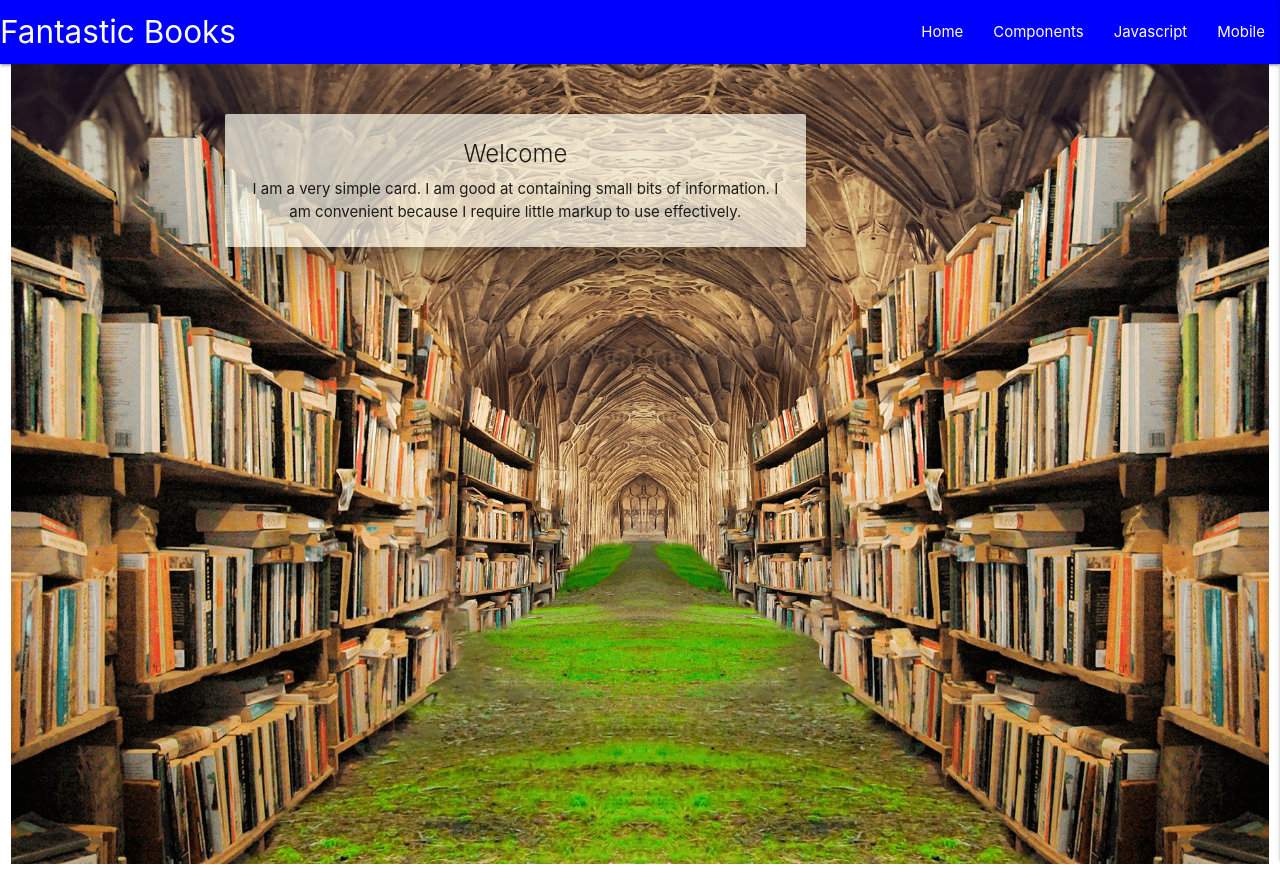
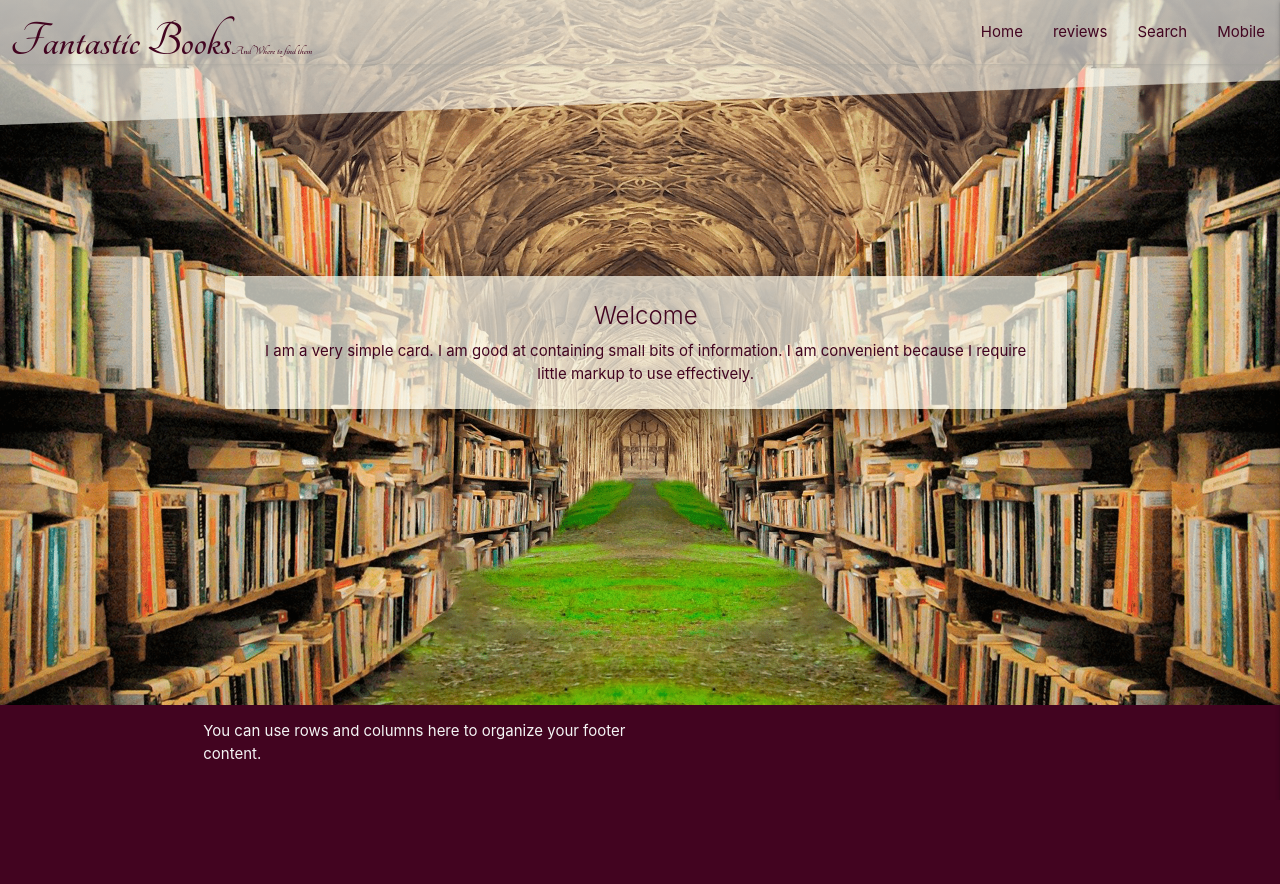
Before and after one commit to aineon/Python-Practice, a Flask app: page / in a window 1280 px wide. After the commit the page ends 759 px from the top, so only its background shows below. Run offline with Flask 2, Linux system fonts and the light colour scheme; some libraries are stand-ins or nearby versions.

Commit message:
add styles, add search and review views

```diff
--- a/app.py
+++ b/app.py
@@ -23,6 +23,15 @@ mongo = PyMongo(app)
 def home():
     return render_template("home.html")
 
+@app.route("/reviews")
+def reviews():
+    return render_template("reviews.html")
+
+
+@app.route("/search")
+def search():
+    return render_template("search.html")
+
 
 if __name__ == "__main__":
     app.run(host=os.environ.get("IP"),
--- a/static/css/style.css
+++ b/static/css/style.css
@@ -1,28 +1,127 @@
+@import url('https://fonts.googleapis.com/css2?family=Tangerine:wght@400;700&display=swap');
 
+header {
+    position: relative;
+    height: 125px;
+    overflow: hidden;
+    z-index: 2;
+}
+
+nav .brand-logo {
+    color: #420420;
+    padding-left: 10px;
+    padding-top: 10px;
+    font-family: 'Tangerine', cursive;
+    font-weight: 700;
+    font-size: 50px;
+}
+
+nav ul a {
+    color: #420420;
+}
+
+nav a {
+    color: #420420;
+}
+
+.bg-color {
+    background-color: transparent;
+}
+
+.nav-wrapper {
+    border-bottom: 0;
+    box-shadow: none;
+}
+
+.bg-navbar:before {
+    position: absolute;
+    top: 0;
+    bottom: 0;
+    left: 0;
+    right: 0;
+    width: 100%;
+    height: 100%;
+    transform: skewY(-2deg);
+    transform-origin: top left;
+    content: '';
+    background-image: linear-gradient(rgba(250, 250, 237, 0.7), rgba(251,251,240, 0.6));
+}
+
+.sub-logo {
+    font-size: 12px;
+}
+
+.home-container {
+    position: relative;
+}
+
+.home-image{
+    background: url("../images/grass_floor.png");
+}
+
+.reviews-image {
+    background: url("../images/arch_door.png");
+}
+
+.search-image {
+    background: url("../images/sky.png");
+}
 
 .bg-image {
-  background: url("../images/grass_floor.png");
+  /*background: url("../images/grass_floor.png"); */
   background-repeat: no-repeat;
   background-position: center;
   -webkit-background-size: cover;
   -moz-background-size: cover;
   -o-background-size: cover;
   background-size: cover;
+  top: 0;
+  bottom: 0;
+  left: 0;
+  right: 0;
+  width: 100%;
   height: 100vh;
-  margin: 0;
+  position: absolute;
+  content: '';
+  z-index: -1;
+  margin-bottom:0 0 30px 0;
 }
+
+
 
 .card-container {
   margin: auto;
+  position: relative;
 }
 
 .card {
     background-color: rgba(250, 250, 237, 0.7);
-    margin-top: 50px;
+    margin-top: 150px;
     text-align: center;
-    width: 70%;
+    position: absolute;
 }
 
-.bg-color {
-    background-color: blue;
+.card-content {
+    color: #420420;
 }
+
+footer {
+    z-index: 1;
+    bottom:0;
+}
+
+.page-footer {
+    background-color: #420420;
+    padding-top: 0;
+    padding-bottom: 0;
+}
+
+ body {
+    display: flex;
+    min-height: 100vh;
+    flex-direction: column;
+  }
+
+  main {
+    flex: 1 0 auto;
+  }
--- a/templates/base.html
+++ b/templates/base.html
@@ -17,33 +17,41 @@
 
 <header>
 
-<nav class="nav-extended bg-color">
+<nav class="nav-extended bg-color bg-navbar">
     <div class="nav-wrapper">
-      <a href="#!" class="brand-logo">Fantastic Books</a>
+      <a href="#!" class="brand-logo">Fantastic Books<span class="sub-logo">And Where to find them</span></a>
       <a href="#" data-target="mobile-demo" class="sidenav-trigger right"><i class="fas fa-bars"></i></a>
       <ul class="right hide-on-med-and-down">
         <li><a href="{{ url_for('home') }}">Home</a></li>
-        <li><a href="badges.html">Components</a></li>
-        <li><a href="collapsible.html">Javascript</a></li>
+        <li><a href="{{ url_for('reviews') }}">reviews</a></li>
+        <li><a href="{{ url_for('search') }}">Search</a></li>
         <li><a href="mobile.html">Mobile</a></li>
       </ul>
+
     </div>
   </nav>
 
   <ul class="sidenav" id="mobile-demo">
     <li><a href="{{ url_for('home') }}">Home</a></li>
-    <li><a href="badges.html">Components</a></li>
-    <li><a href="collapsible.html">Javascript</a></li>
+    <li><a href="{{ url_for('reviews') }}">reviews</a></li>
+    <li><a href="{{ url_for('search') }}">Search</a></li>
     <li><a href="mobile.html">Mobile</a></li>
   </ul>
 </header>
-<main></main>
-
-
 
   {% block content %}
   {% endblock %}
 
+
+<footer class="page-footer">
+          <div class="container">
+            <div class="row">
+              <div class="col l6 s12">
+                <p class="grey-text text-lighten-4">You can use rows and columns here to organize your footer content.</p>
+              </div>
+            </div>
+          </div>
+        </footer>
 
     <script src="https://code.jquery.com/jquery-3.5.1.min.js" integrity="sha256-9/aliU8dGd2tb6OSsuzixeV4y/faTqgFtohetphbbj0=" crossorigin="anonymous"></script>
     <script src="https://cdnjs.cloudflare.com/ajax/libs/materialize/1.0.0/js/materialize.min.js"></script>
--- a/templates/home.html
+++ b/templates/home.html
@@ -3,10 +3,13 @@
 
 
 {% block content %}
+
 <main>
 <div class="row">
 <div class="col s12">
-<div class="bg-image responsive-img">
+<div class="bg-image home-image responsive-img">
+</div>
+</div>
 <div class="row">
     <div class="col s12 m8 offset-m2 card-container">
       <div class="card z-depth-5">
@@ -19,9 +22,9 @@
     </div>
   </div>
 </div>
-</div>
 
 </main>
 
 
+
 {% endblock %}
```
Also changed, not shown: templates/reviews.html (added, +15 -0 lines), templates/search.html (added, +13 -0 lines), static/images/so_many_books2.png (deleted).
